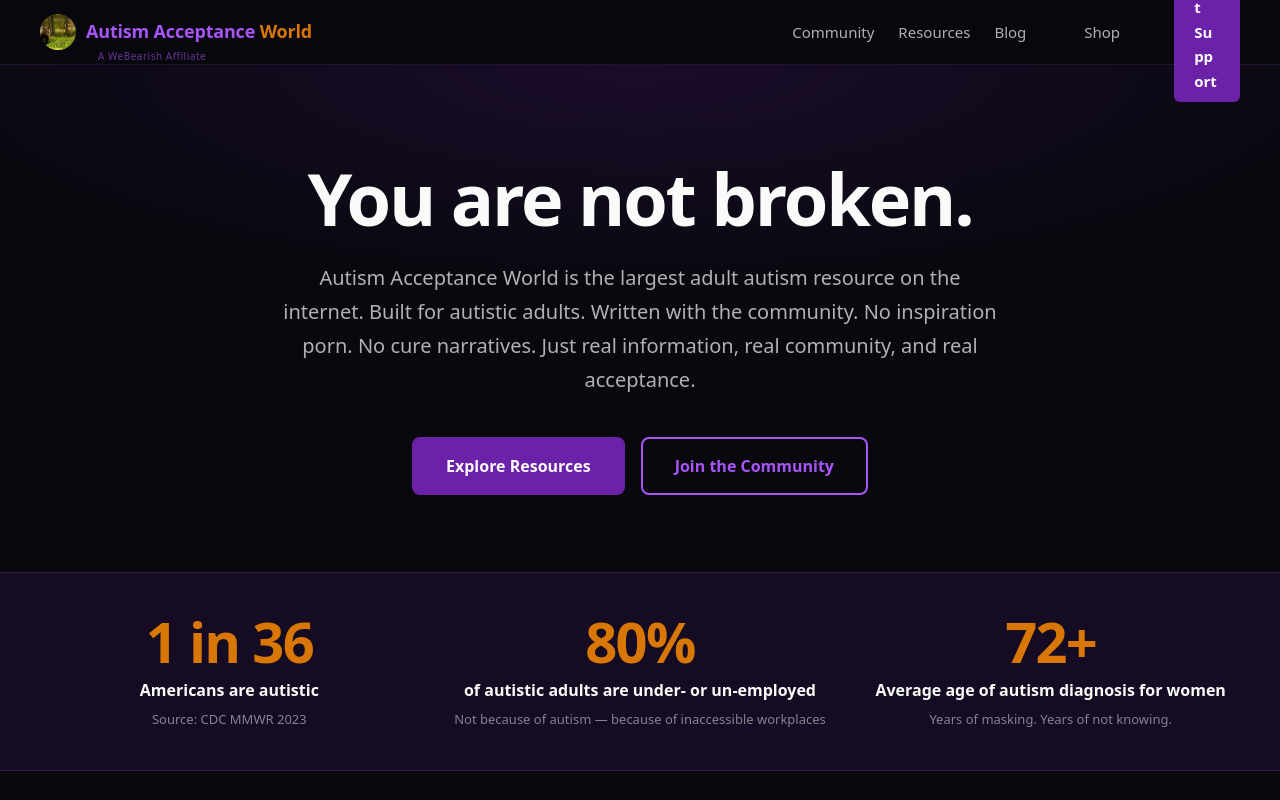
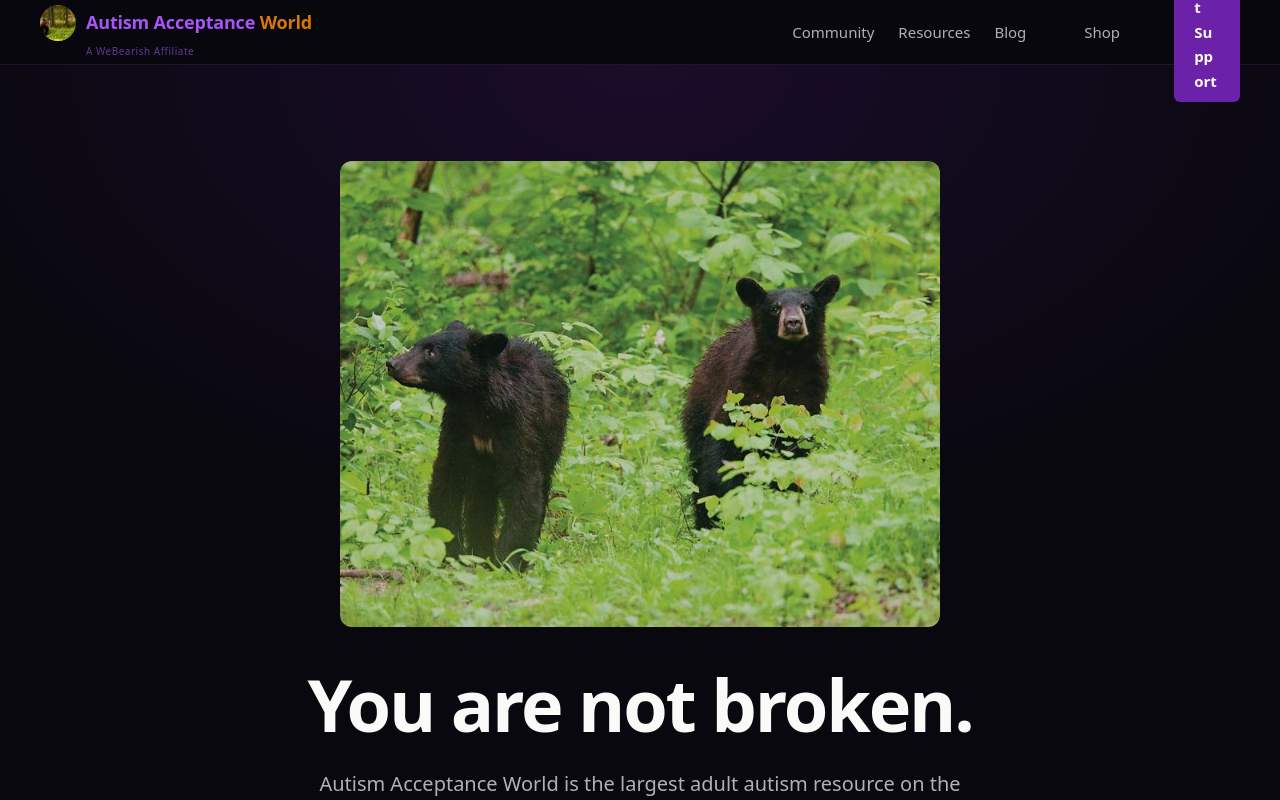
Before and after one commit to abigailleahgoldberg/autismacceptance, a Next.js app: page / in a window 1280 px wide. Shown: the top 800 px of the page. Built offline with nearby package versions, Linux system fonts and the light colour scheme.

Commit message:
feat: bear photo in homepage hero + WeBearish affiliate link + fix logo click to homepage

```diff
--- a/app/layout.tsx
+++ b/app/layout.tsx
@@ -171,16 +171,18 @@ export default function RootLayout({
       <body>
         <nav style={navStyle} aria-label="Main navigation">
           <div style={navInnerStyle}>
-            <a href="/" style={{ ...logoStyle, display: "flex", alignItems: "center", gap: "10px" }} aria-label="Autism Acceptance World home">
-              <img src="/bears/bear-forest.jpg" alt="" style={{ width: 36, height: 36, borderRadius: "50%", objectFit: "cover" }} />
+            <div style={{ display: "flex", flexDirection: "column" as const, gap: "2px" }}>
+              <a href="/" style={{ ...logoStyle, display: "flex", alignItems: "center", gap: "10px", textDecoration: "none", zIndex: 10 }} aria-label="Autism Acceptance World home">
+                <img src="/bears/bear-forest.jpg" alt="" style={{ width: 36, height: 36, borderRadius: "50%", objectFit: "cover" as const }} />
                 <span>
                   <span style={logoTextStyle}>Autism Acceptance</span>
                   <span style={logoWorldStyle}> World</span>
                 </span>
               </a>
-            <a href="https://webearish.com" target="_blank" rel="noopener noreferrer" style={{ fontSize: "10px", color: "rgba(168,85,247,0.6)", textDecoration: "none", position: "absolute" as const, top: "48px", left: "58px", letterSpacing: "0.5px" }}>
+              <a href="https://webearish.com" target="_blank" rel="noopener noreferrer" style={{ fontSize: "10px", color: "rgba(168,85,247,0.6)", textDecoration: "none", letterSpacing: "0.5px", paddingLeft: "46px" }}>
                 A WeBearish Affiliate
               </a>
+            </div>
 
             {/* Desktop nav */}
             <ul
--- a/app/page.tsx
+++ b/app/page.tsx
@@ -404,6 +404,16 @@ export default function HomePage() {
       {/* Hero */}
       <section style={heroStyle} aria-labelledby="hero-heading">
         <div style={containerStyle}>
+          <div style={{ marginBottom: "clamp(1.5rem, 4vw, 2.5rem)" }}>
+            <Image
+              src="/bears/bears-together.jpg"
+              alt="Bears together"
+              width={800}
+              height={300}
+              style={{ width: "100%", maxWidth: 600, height: "auto", borderRadius: 12, objectFit: "cover", margin: "0 auto", display: "block", opacity: 0.85 }}
+              priority
+            />
+          </div>
           <h1 style={h1Style} id="hero-heading">
             You are not broken.
           </h1>
@@ -411,6 +421,9 @@ export default function HomePage() {
             Autism Acceptance World is the largest adult autism resource on the internet.
             Built for autistic adults. Written with the community. No inspiration porn.
             No cure narratives. Just real information, real community, and real acceptance.
+          </p>
+          <p style={{ fontSize: "0.8rem", color: "rgba(168,85,247,0.7)", marginBottom: "1.5rem" }}>
+            A <a href="https://webearish.com" target="_blank" rel="noopener noreferrer" style={{ color: "#A855F7", textDecoration: "underline" }}>WeBearish</a> affiliate — 100% of profits reinvested into autism acceptance programs
           </p>
           <div className="hero-cta-group">
             <a href="/resources" className="cta-primary">
```
Lines whose indentation alone changed are shown as unchanged.
